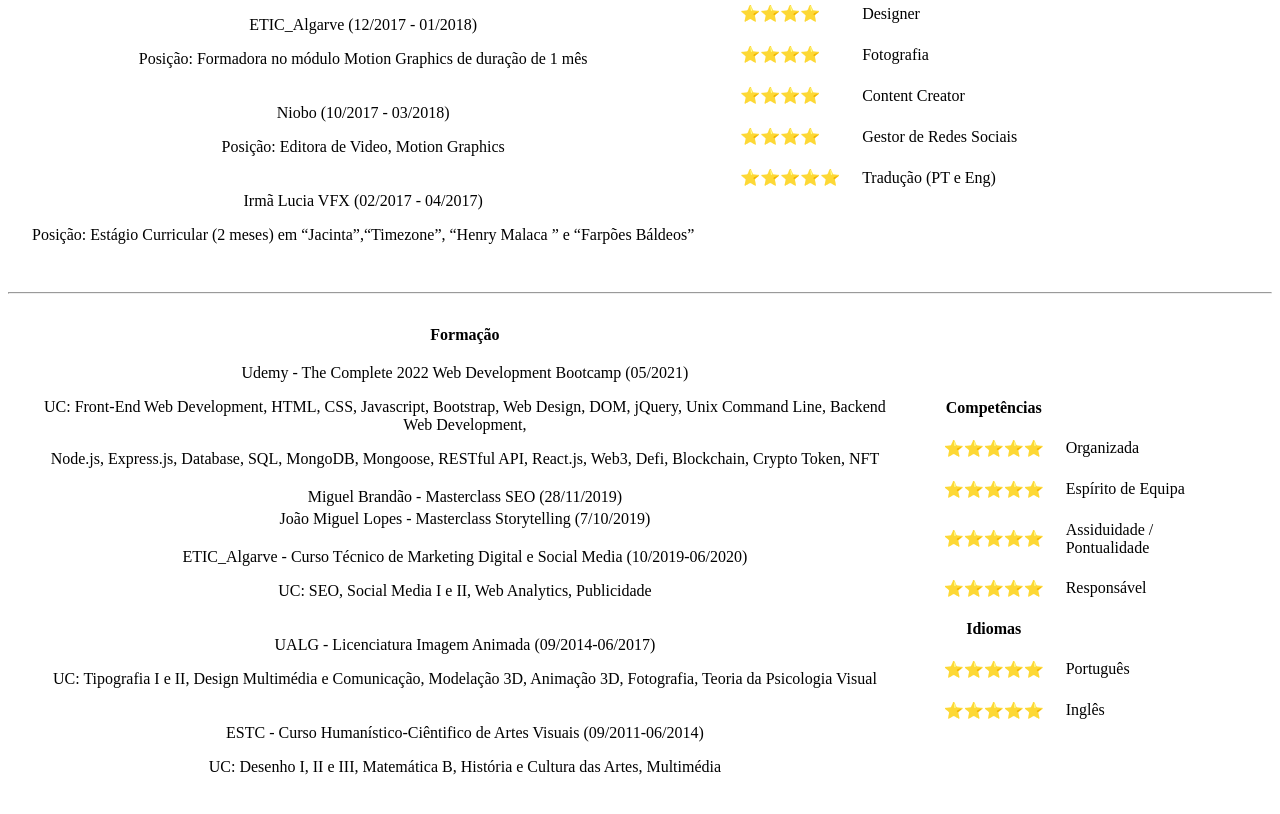
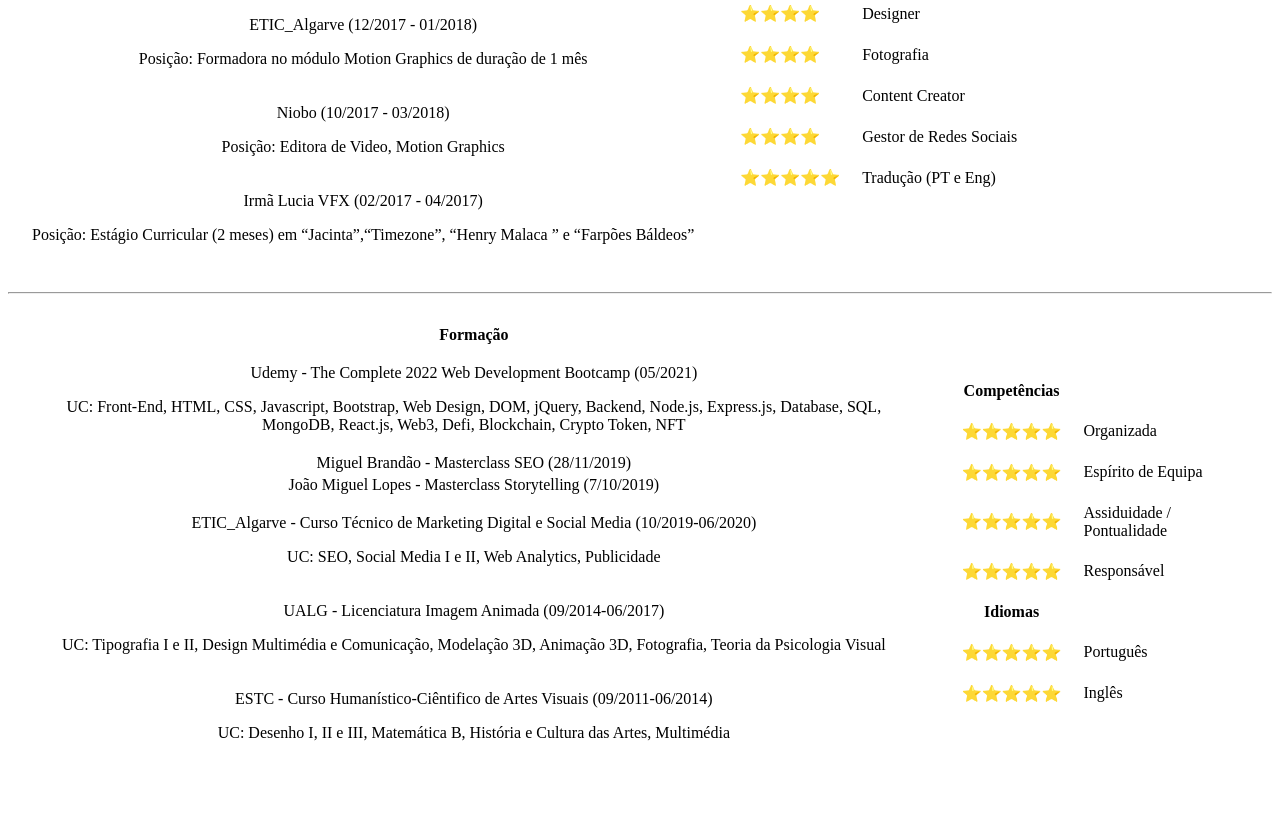
Before and after one commit to JoanaSVSousa/CV, a plain HTML site: page index.html in a window 1280 px wide. Shown: the part 1028-1842 px from the top of the page. After the commit the page ends 1818 px from the top, so only its background shows below. Drawn offline with Linux system fonts and the light colour scheme.

Commit message:
Update index.html

```diff
--- a/index.html
+++ b/index.html
@@ -203,8 +203,7 @@
           <tr>
             <td><p>Udemy - The Complete 2022 Web Development Bootcamp
  (05/2021)</p>
-<p>UC: Front-End Web Development, HTML, CSS, Javascript, Bootstrap, Web Design, DOM, jQuery, Unix Command Line, Backend Web Development,</p>
-              <p>Node.js, Express.js, Database, SQL, MongoDB, Mongoose, RESTful API, React.js, Web3, Defi, Blockchain, Crypto Token, NFT</p></td>
+<p>UC: Front-End, HTML, CSS, Javascript, Bootstrap, Web Design, DOM, jQuery, Backend, Node.js, Express.js, Database, SQL, MongoDB, React.js, Web3, Defi, Blockchain, Crypto Token, NFT</p></td>
           </tr>
           <tr>
             <td>Miguel Brandão - Masterclass SEO (28/11/2019)</td>
```
